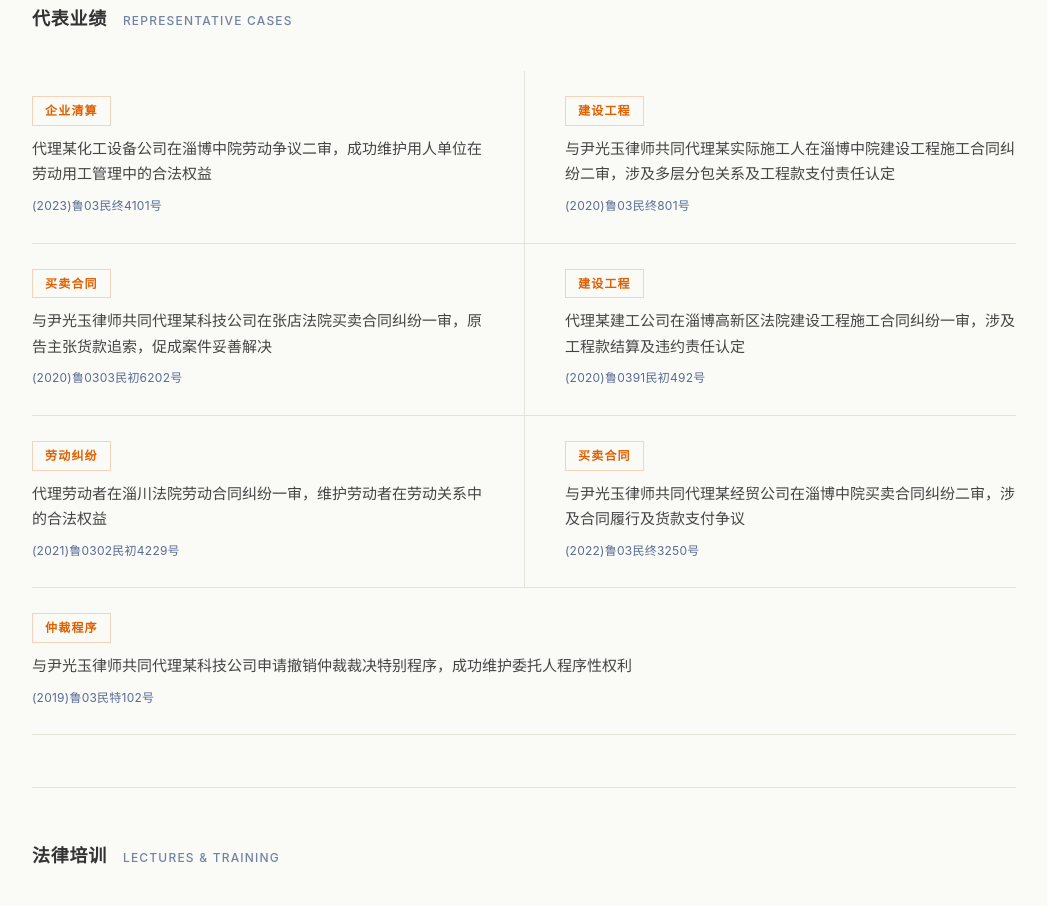
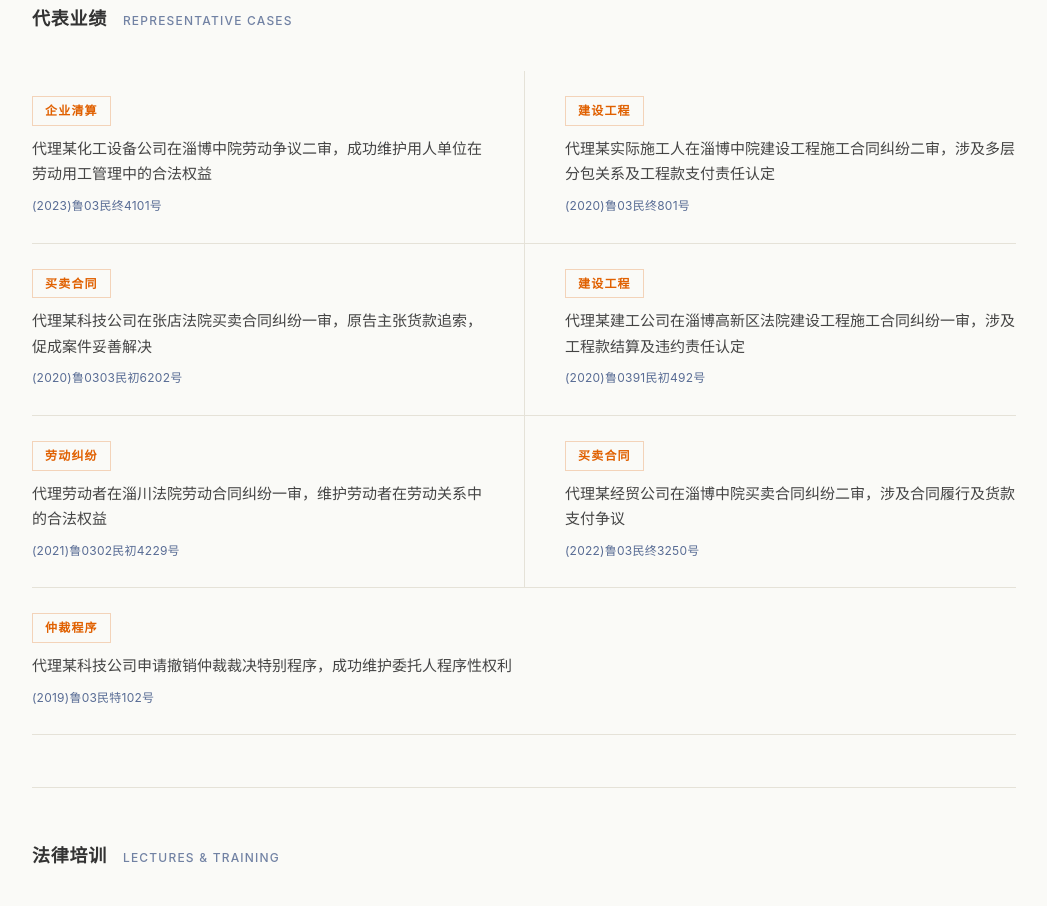
Before and after one commit to Guangyuyin1981/yin-guangyu-lawyer, a plain HTML site: page docs/liu-jian.html in a window 1280 px wide. Shown: the part 1432-2338 px from the top of the page, without its empty margins (116-1163 px from the left). Drawn offline with Linux system fonts and the light colour scheme.

Commit message:
更新名片图片、刘健页面及sitemap日期

```diff
--- a/docs/liu-jian.html
+++ b/docs/liu-jian.html
@@ -731,12 +731,12 @@
     </div>
     <div class="case-item">
       <p class="case-tag">建设工程</p>
-      <p class="case-desc">与尹光玉律师共同代理某实际施工人在淄博中院建设工程施工合同纠纷二审，涉及多层分包关系及工程款支付责任认定</p>
+      <p class="case-desc">代理某实际施工人在淄博中院建设工程施工合同纠纷二审，涉及多层分包关系及工程款支付责任认定</p>
       <span class="case-cite">(2020)鲁03民终801号</span>
     </div>
     <div class="case-item">
       <p class="case-tag">买卖合同</p>
-      <p class="case-desc">与尹光玉律师共同代理某科技公司在张店法院买卖合同纠纷一审，原告主张货款追索，促成案件妥善解决</p>
+      <p class="case-desc">代理某科技公司在张店法院买卖合同纠纷一审，原告主张货款追索，促成案件妥善解决</p>
       <span class="case-cite">(2020)鲁0303民初6202号</span>
     </div>
     <div class="case-item">
@@ -751,12 +751,12 @@
     </div>
     <div class="case-item">
       <p class="case-tag">买卖合同</p>
-      <p class="case-desc">与尹光玉律师共同代理某经贸公司在淄博中院买卖合同纠纷二审，涉及合同履行及货款支付争议</p>
+      <p class="case-desc">代理某经贸公司在淄博中院买卖合同纠纷二审，涉及合同履行及货款支付争议</p>
       <span class="case-cite">(2022)鲁03民终3250号</span>
     </div>
     <div class="case-item">
       <p class="case-tag">仲裁程序</p>
-      <p class="case-desc">与尹光玉律师共同代理某科技公司申请撤销仲裁裁决特别程序，成功维护委托人程序性权利</p>
+      <p class="case-desc">代理某科技公司申请撤销仲裁裁决特别程序，成功维护委托人程序性权利</p>
       <span class="case-cite">(2019)鲁03民特102号</span>
     </div>
   </div>
--- a/docs/sitemap.xml
+++ b/docs/sitemap.xml
@@ -3,13 +3,13 @@
         xmlns:mobile="http://www.google.com/schemas/sitemap-mobile/1.0">
   <url>
     <loc>https://guangyuyin1981.github.io/yin-guangyu-lawyer/</loc>
-    <lastmod>2025-05-18</lastmod>
+    <lastmod>2026-07-13</lastmod>
     <changefreq>monthly</changefreq>
     <priority>1.0</priority>
   </url>
   <url>
     <loc>https://guangyuyin1981.github.io/yin-guangyu-lawyer/liu-jian.html</loc>
-    <lastmod>2026-05-25</lastmod>
+    <lastmod>2026-07-13</lastmod>
     <changefreq>monthly</changefreq>
     <priority>0.9</priority>
   </url>
```
Also changed, not shown: docs/images/card.png, docs/images/card_with_qr.png, docs/images/lvge_logo.png (deleted), docs/images/qrcode.png, 1 other file.
